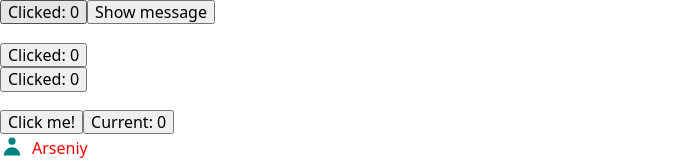
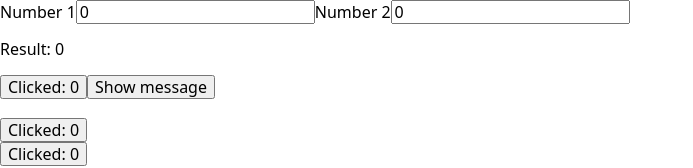
Before and after one commit to ArsenZar/02-react-cafe, a React (Vite) app: page / in a window 1280 px wide. Shown: the top 168 px of the page, without its empty margins (0-693 px from the left). Built offline with nearby package versions, Linux system fonts and the light colour scheme.

Commit message:
test React & props & useState

```diff
--- a/src/components/App.tsx
+++ b/src/components/App.tsx
@@ -7,6 +7,7 @@ import UserMenu from "./UserMenu";
 import HandleClick from "./HandleClick";
 import TestButton from "./TestButton";
 import ClickCounter from "./ClickCounter";
+import NumberInput from "./NumberInput";
 
 export default function App() {
 
@@ -21,8 +22,17 @@ export default function App() {
     setIsOpen(!isOpen);
   };
 
+
+  const [a, setA] = useState(0);
+  const [b, setB] = useState(0);
+
   return (
     <>
+      <NumberInput label="Number 1" value={a} onValueChange={setA} />
+      <NumberInput label="Number 2" value={b} onValueChange={setB} />
+      <p>Result: {a + b}</p>
+
+
       <button onClick={handleClick}>Clicked: {count}</button>
       <button onClick={toggleMessage}>
         {isOpen ? "Hide message" : "Show message"}
--- /dev/null
+++ b/src/components/NumberInput.tsx
@@ -0,0 +1,19 @@
+interface NumberInputProps{
+    label?: string;
+    value: number;
+    onValueChange: (value: number) => void;
+}
+
+export default function NumberInput({ label, value, onValueChange }: NumberInputProps) {
+    return (
+    <>
+        <label>{ label }</label>
+        <input
+            type="number"
+            value={value}
+            onChange={(event) => {
+                onValueChange(Number(event.target.value));
+            }} />
+    </>
+    )
+}
```
